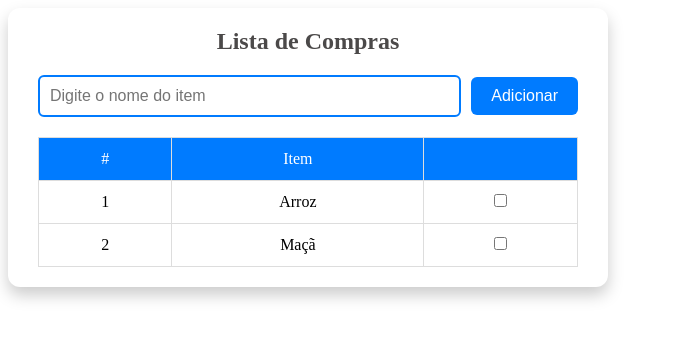
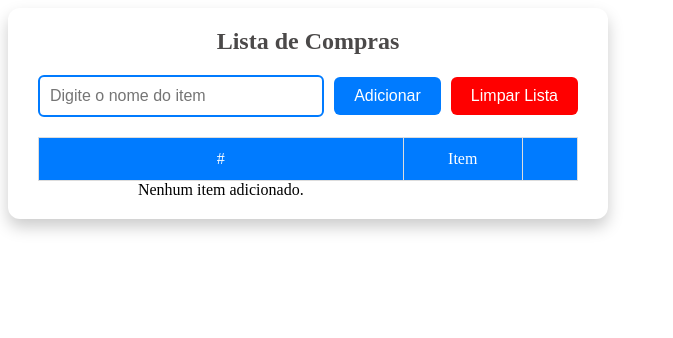
Before and after one commit to Rafalima22/Angular-Learning, an Angular app: page / in a window 1280 px wide. Shown: the top 338 px of the page, without its empty margins (0-673 px from the left). Built offline with nearby package versions, Linux system fonts and the light colour scheme.

Commit message:
finalizando esse modulo

```diff
--- /dev/null
+++ b/src/app/lista-comrpas/itemlista.ts
@@ -0,0 +1,5 @@
+export class ItemLista{
+    id?: number;
+    nome?: String;
+    comprado: boolean = false;
+}
--- a/src/app/lista-comrpas/lista-comrpas.component.html
+++ b/src/app/lista-comrpas/lista-comrpas.component.html
@@ -2,8 +2,13 @@
     <h1>Lista de Compras</h1>
 
     <form #frm="ngForm" class="add-item-form" (ngSubmit)="adicionarItem()">
-        <input type="text" id="item" name="item" [(ngModel)]= "item" placeholder="Digite o nome do item">
-        <button type="submit"> Adicionar</button>
+        <input type="text"
+            id="item"
+            name="item"
+            [(ngModel)]= "item"
+            placeholder="Digite o nome do item">
+        <button type="submeter"> Adicionar</button>
+        <button type="button" (click)="limparLista()"> Limpar Lista </button>
     </form>
 
     <table>
@@ -15,17 +20,21 @@
             </tr>
         </thead>
         <tbody>
+            @for (elemento of lista; track elemento.id) {
             <tr>
-                <td>1</td>
-                <td>Arroz</td>
-                <td><input type="checkbox"> </td>
+                <td>{{ elemento.id }}</td>
+                <td><span [ngClass]="{ 'item-riscado' : elemento.comprado}">{{ elemento.nome }}</span></td>
+                <td><input type="checkbox"
+                    (click)="riscarItem(elemento)"
+                    [checked]="elemento.comprado"/>
+                </td>
             </tr>
 
-            <tr>
-                <td>2</td>
-                <td>Maçã</td>
-                <td><input type="checkbox"> </td>
-            </tr>
+            } @empty {
+                <tr colspan="3">
+                    Nenhum item adicionado.
+                </tr>
+            }
         </tbody>
     </table>
 </div>
--- a/src/app/lista-comrpas/lista-comrpas.component.scss
+++ b/src/app/lista-comrpas/lista-comrpas.component.scss
@@ -38,7 +38,7 @@ input:focus{
     border-color: #0056b3;
 
 }
-button{
+button[type = "submeter"]{
     padding: 10px 20px;
     border: none;
     border-radius: 6px;
@@ -48,8 +48,18 @@ button{
     cursor: pointer;
     transition: backgroud 0.3s;
 }
-button:hover{
+button[ type = "submeter"]:hover{
     background: #0056b3;
+}
+button[type = "button"]{
+    padding: 10px 20px;
+    border: none;
+    border-radius: 6px;
+    background: #ff0000;
+    color: #fff;
+    font-size: 16px;
+    cursor: pointer;
+    transition: backgroud 0.3s;
 }
 table{
     width: 100%;
@@ -83,3 +93,6 @@ input [type = "checkbox"]{
     transform: scale(1.2);
     cursor: pointer;
 }
+.item-riscado {
+    text-decoration: line-through;
+}
--- a/src/app/lista-comrpas/lista-comrpas.component.ts
+++ b/src/app/lista-comrpas/lista-comrpas.component.ts
@@ -1,17 +1,31 @@
 import { Component } from '@angular/core';
-import {FormsModule} from '@angular/forms'
+import {FormsModule} from '@angular/forms';
+import {ItemLista} from './itemlista';
+import {CommonModule} from '@angular/common'
 
 @Component({
   selector: 'app-lista-comrpas',
-  imports: [FormsModule],
+  imports: [FormsModule, CommonModule],
   templateUrl: './lista-comrpas.component.html',
   styleUrl: './lista-comrpas.component.scss'
 })
 export class ListaComrpasComponent {
   item: String = '';
+  lista: ItemLista[] = [];
 
   adicionarItem(){
-    console.log("Item recebido: ", this.item );
+    let itemLista = new ItemLista();
+    itemLista.nome = this.item;
+    itemLista.id = this.lista.length + 1;
+
+    this.lista.push(itemLista);
     this.item = '';
   }
+  riscarItem(itemLista: ItemLista){
+    itemLista.comprado = !itemLista.comprado
+  }
+
+  limparLista(){
+    this.lista = [];
+  }
 }
```
